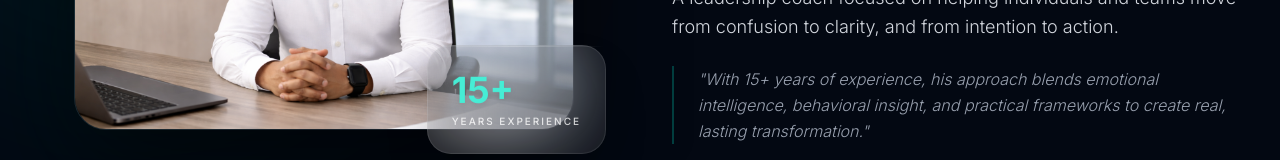
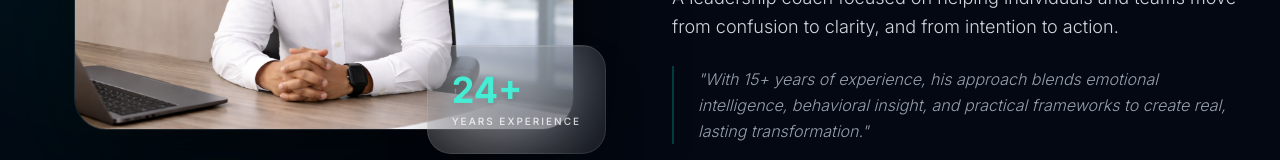
Before and after one commit to Shrey246/Ant-Learning-Hub, a Next.js app: page /about in a window 1280 px wide. Shown: the part 426-586 px from the top of the page. Built offline with nearby package versions, Linux system fonts and the light colour scheme.

Commit message:
Change experience display from '15+' to '24+'

```diff
--- a/app/about/page.js
+++ b/app/about/page.js
@@ -47,7 +47,7 @@ export default function AboutPage() {
               className="absolute -bottom-6 -right-2 md:-right-8 z-20 p-6 rounded-3xl backdrop-blur-2xl border border-white/10 bg-white/[0.05] shadow-2xl"
             >
               <div className="absolute top-0 left-0 right-0 h-[1px] bg-gradient-to-r from-transparent via-white/25 to-transparent" />
-              <p className="text-4xl font-bold text-teal-300 drop-shadow-md">15+</p>
+              <p className="text-4xl font-bold text-teal-300 drop-shadow-md">24+</p>
               <p className="mt-1 text-[10px] uppercase tracking-[0.2em] text-white/80 font-medium">Years Experience</p>
             </motion.div>
           </motion.div>
```
